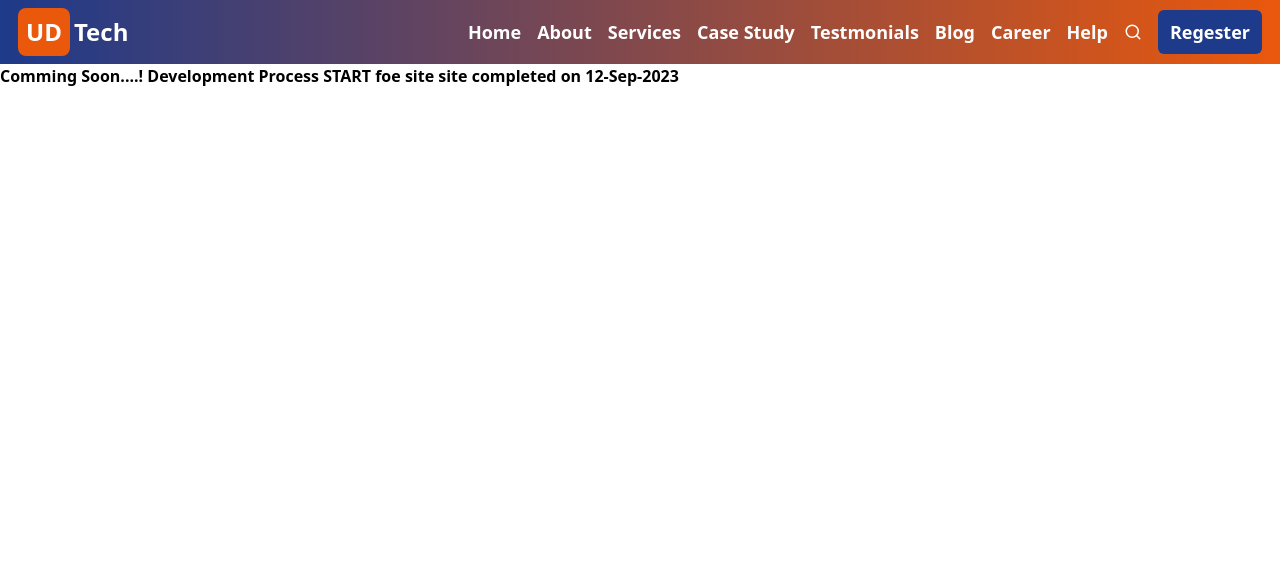
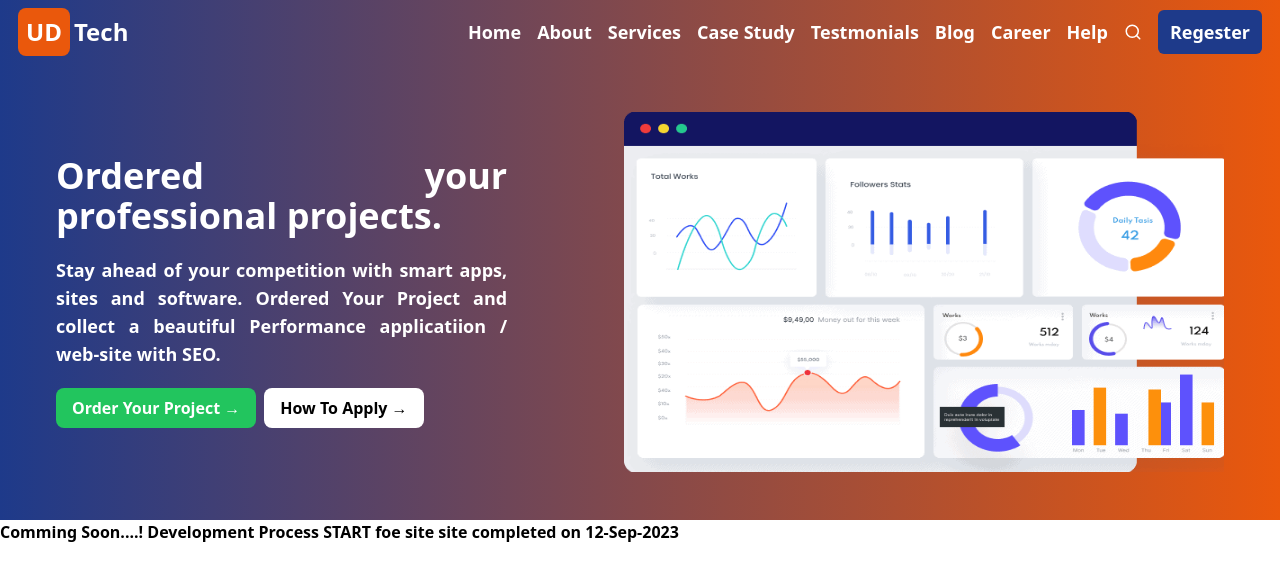
Before and after one commit to mhmAdmin1122/UDTech, a Next.js app: page / in a window 1280 px wide. Shown: the top 580 px of the page. Built offline with nearby package versions, Linux system fonts and the light colour scheme.

Commit message:
home page hero banner design created

```diff
--- /dev/null
+++ b/pages/Components/H/Herobaner.tsx
@@ -0,0 +1,24 @@
+import Image from 'next/image'
+import Link from 'next/link'
+import React from 'react'
+import bannerPic from '../../../public/img/ordered.png'
+
+const Herobaner = () => {
+    return (
+        <div className='flex px-14 py-12 bg-gradient-to-r items-center justify-between from-blue-900 to-orange-600 gap-10'>
+            <div className="title_Link-box w-[40%] text-justify">
+                <b className='title text-4xl text-white cursor-context-menu'>Ordered your professional projects.</b>
+                <b className='desc text-white text-lg flex my-5 font-bold '>Stay ahead of your competition with smart apps, sites and software. Ordered Your Project and collect a beautiful Performance applicatiion / web-site with SEO.</b>
+                <div className="links-btn-banner text-white flex flex-wrap gap-2">
+                    <Link href={'/'} className='bg-green-500 font-bold px-4 py-2 rounded-lg transition-all ease-in-out duration-1000 hover:bg-white hover:text-black'>Order Your Project &rarr;</Link>
+                    <Link href={'/'} className='bg-white text-black font-bold px-4 py-2 rounded-lg transition-all ease-in-out duration-1000 hover:bg-green-500 hover:text-white'>How To Apply &rarr;</Link>
+                </div>
+            </div>
+            <div className="banner_pic-box w-[60%] flex justify-end">
+                <Image src={bannerPic} alt='banner-pic' className='w-[600px] h-[360px]' />
+            </div>
+        </div>
+    )
+}
+
+export default Herobaner
--- a/pages/index.tsx
+++ b/pages/index.tsx
@@ -1,5 +1,6 @@
 import Head from "next/head";
 import Navbar from "./Components/N/Navbar";
+import Herobaner from "./Components/H/Herobaner";
 
 export default function Home() {
   return (
@@ -9,6 +10,7 @@ export default function Home() {
         <meta name="description" content="Innovation to tech. Access your skills with Professionals Sugestions." />
       </Head>
       <Navbar />
+      <Herobaner />
       <b className="mt-5">
         Comming Soon....! Development Process START foe site site completed on 12-Sep-2023
       </b>
```
Also changed, not shown: public/img/ordered.png (added).
